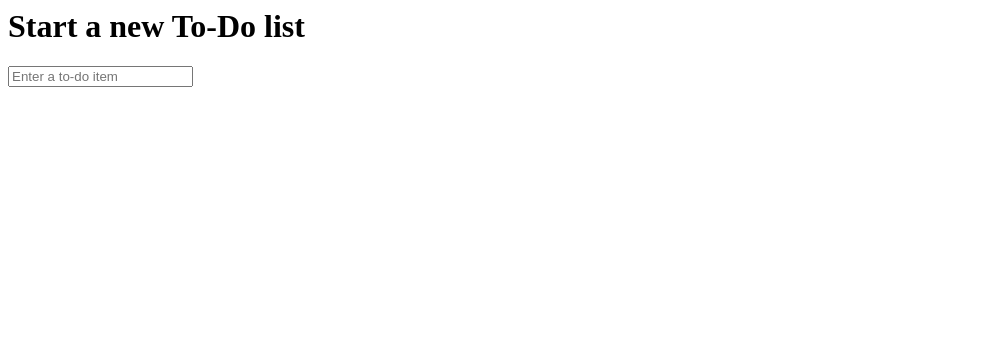
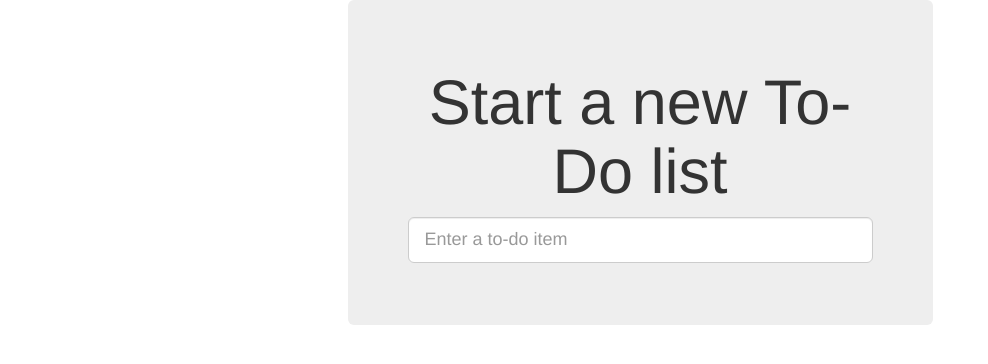
Before and after one commit to shenyufu/python-tdd, a Django app: page / in a window 1280 px wide. Shown: the top 364 px of the page, without its empty margins (0-988 px from the left). Run offline with Django 3.2, Linux system fonts and the light colour scheme; some libraries are stand-ins or nearby versions.

Commit message:
Use Bootstrap to improve layout

```diff
--- a/functional_tests/tests.py
+++ b/functional_tests/tests.py
@@ -1,8 +1,9 @@
+#from django.test import LiveServerTestCase
+from django.contrib.staticfiles.testing import StaticLiveServerTestCase
 from selenium import webdriver
 from selenium.webdriver.common.keys import Keys
-from django.test import LiveServerTestCase
 
-class NewVisitorTest(LiveServerTestCase):
+class NewVisitorTest(StaticLiveServerTestCase):
 
 	def setUp(self):
 		self.browser = webdriver.Firefox()
--- a/lists/templates/base.html
+++ b/lists/templates/base.html
@@ -1,14 +1,36 @@
 <html>
 	<head>
 		<title>To-Do lists</title>
+		<meta name="viewport" content="width=device-width, initial-scale=1.0">
+		<link href="/static/bootstrap/css/bootstrap.min.css" rel="stylesheet" media="screen">
+		<link href="/static/base.css" rel="stylesheet" media="screen">
 	</head>
 	<body>
+		<div class="container">
+
+			<div class="row">
+				<div class="col-md-6 col-md-offset-3 jumbotron">
+					<div class="text-center">
+
 						<h1>{% block header_text %}{% endblock %}</h1>
 						<form method = "POST" action="{% block form_action %}{% endblock %}">
-			<input name="item_text" id="id_new_item" placeholder="Enter a to-do item" />
+							<input name="item_text" id="id_new_item"
+								class="form-control input-lg"
+								placeholder="Enter a to-do item"
+							/>
 							{% csrf_token %}
 						</form>
+					</div>
+				</div>
+			</div>
+
+			<div class="row">
+				<div class="col-md-6 col-md-offset-3">
 					{% block table %}
 					{% endblock %}
+				</div>
+			</div>
+
+		</div>
 	</body>
 </html>
--- a/lists/templates/list.html
+++ b/lists/templates/list.html
@@ -5,7 +5,7 @@
 {% block form_action %}/lists/{{ list.id }}/add_item{% endblock %}
 
 {% block table %}
-	<table id="id_list_table">
+	<table id="id_list_table" class="table">
 		{% for item in list.item_set.all %}
 			<tr><td>{{ forloop.counter}}: {{ item.text }}</td></tr>
 		{% endfor %}
--- a/superlists/settings.py
+++ b/superlists/settings.py
@@ -53,7 +53,7 @@ ROOT_URLCONF = 'superlists.urls'
 
 WSGI_APPLICATION = 'superlists.wsgi.application'
 
-
+STATIC_URL = '/static/'
 # Database
 # https://docs.djangoproject.com/en/1.7/ref/settings/#databases
 
```
Lines whose indentation alone changed are shown as unchanged.
